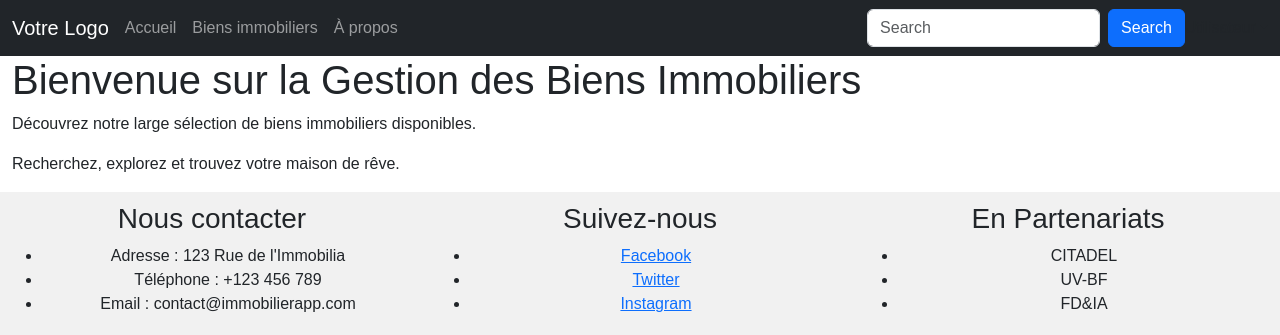
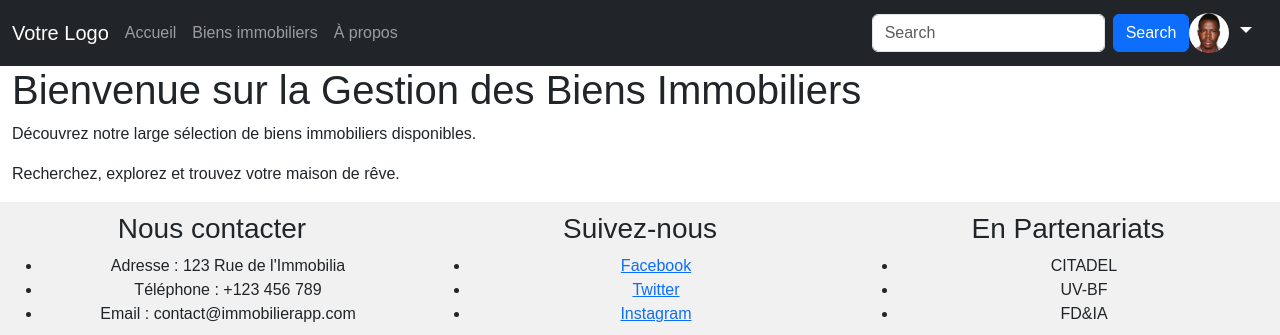
Before and after one commit to B6WP2/Gestion_immobiliers, a Django app: page / in a window 1280 px wide. Shown: the top 335 px of the page. Run offline with Django 4.2, Linux system fonts and the light colour scheme.

Commit message:
App-immobiliers avec python

```diff
--- a/App_immobiliers/templates/App_immobiliers/index.html
+++ b/App_immobiliers/templates/App_immobiliers/index.html
@@ -38,8 +38,10 @@
                     <input class="form-control me-2" type="text" placeholder="Search">
                     <button class="btn btn-primary" type="button">Search</button>
                 </form>
-                <div class="nav-item dropdown">
-                    <a class="nav-link dropdown-toggle" href="{% url 'gestion_utilisateur' %}" role="button" data-bs-toggle="dropdown">Utilisateur</a>
+                <div class="navbar-nav dropdown">
+                    <a class="navbar-brand dropdown-toggle" data-bs-toggle="dropdown" href="{% url 'gestion_utilisateur' %}">
+                        <img src="./assets/IMG_4219.JPG" alt="User" style="width:40px;" class="rounded-pill">
+                    </a>
                     <ul class="dropdown-menu">
                       <li><a class="dropdown-item" href="#">Connexion</a></li>
                       <li><a class="dropdown-item" href="#">Creez un compte</a></li>
```
Also changed, not shown: App_immobiliers/assets/IMG_4219.JPG (added).
